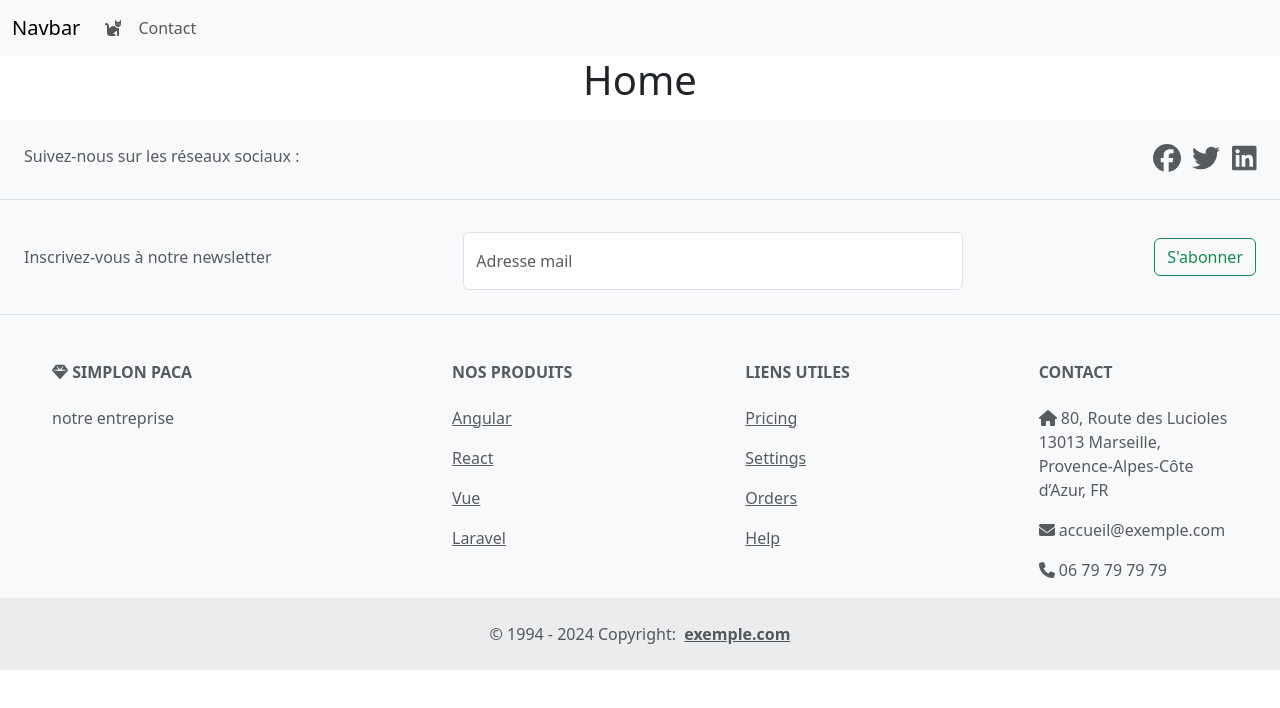
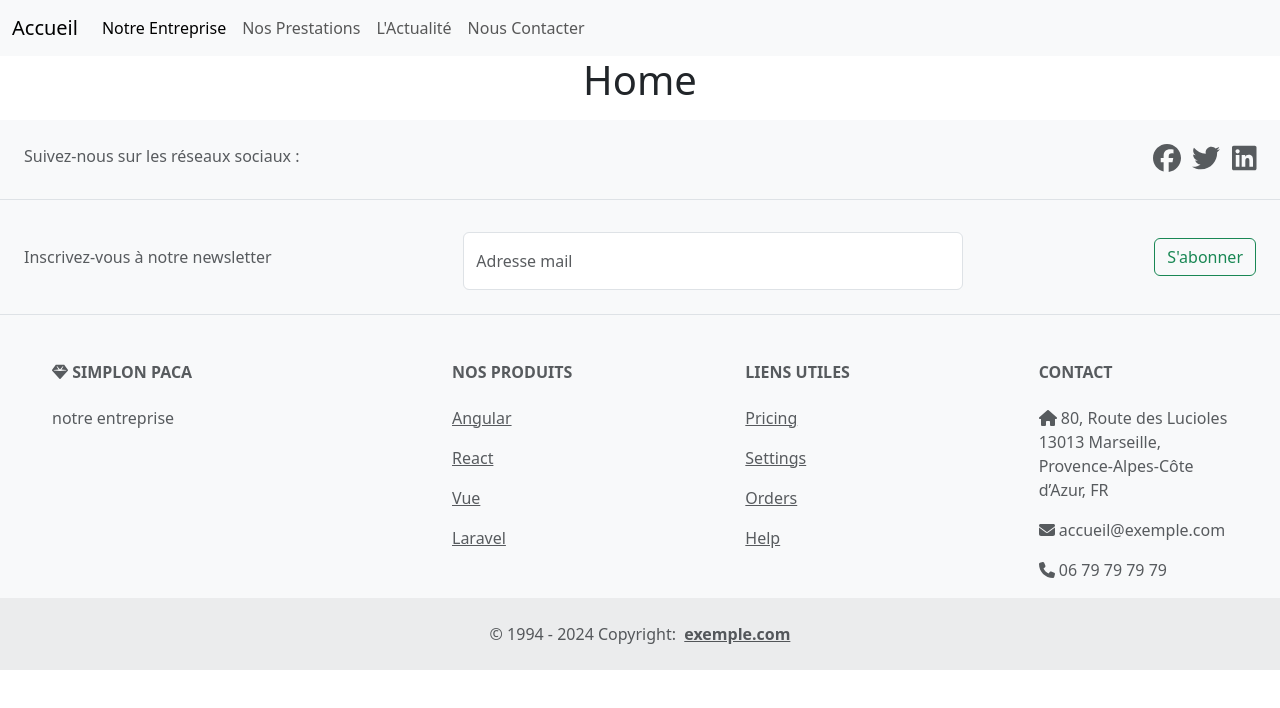
Before and after one commit to vivienLqy/Cours-react, a React (Create React App) app in the folder my_first_app/: page / in a window 1280 px wide. Shown: the top 708 px of the page. Built offline with nearby package versions, Linux system fonts and the light colour scheme.

Commit message:
header soso

```diff
--- a/my_first_app/src/components/Wrapper/Header.js
+++ b/my_first_app/src/components/Wrapper/Header.js
@@ -1,32 +1,34 @@
-import React from "react";
 import { Link } from "react-router-dom";
-import '../../assets/styles/Header.css';
-import { FontAwesomeIcon } from '@fortawesome/react-fontawesome';
-import { faCat } from "@fortawesome/free-solid-svg-icons";
-
-
 
 const Header = () => {
     return (
         <nav className="navbar navbar-expand-lg bg-body-tertiary">
             <div className="container-fluid">
-                <a className="navbar-brand" href="#">Navbar</a>
-                <button className="navbar-toggler" type="button" data-bs-toggle="collapse" data-bs-target="#navbarNavAltMarkup" aria-controls="navbarNavAltMarkup" aria-expanded="false" aria-label="Toggle navigation">
+                <Link className="navbar-brand" to={"/"}>
+                    Accueil
+                </Link>
+                <button className="navbar-toggler" type="button" data-bs-toggle="collapse" data-bs-target="#navbarNav" aria-controls="navbarNav" aria-expanded="false" aria-label="Toggle navigation">
                     <span className="navbar-toggler-icon"></span>
                 </button>
-                <div className="collapse navbar-collapse" id="navbarNavAltMarkup">
-                    <div className="navbar-nav">
-                        <Link className="nav-link" to={"/"}>
-                            <FontAwesomeIcon icon={faCat} />
-                        </Link>
-                        <Link className="nav-link" to={"/contact"}>
-                            Contact
-                        </Link>
-                    </div>
+                <div className="collapse navbar-collapse" id="navbarNav">
+                    <ul className="navbar-nav">
+                        <li className="nav-item">
+                            <Link className="nav-link active" aria-current="page" to={"/business"}>Notre Entreprise</Link>
+                        </li>
+                        <li className="nav-item">
+                            <Link className="nav-link" to={"/service"}>Nos Prestations</Link>
+                        </li>
+                        <li className="nav-item">
+                            <Link className="nav-link" to={"/blog"}>L'Actualité</Link>
+                        </li>
+                        <li className="nav-item">
+                            <Link className="nav-link" to={"/contact"}>Nous Contacter</Link>
+                        </li>
+                    </ul>
                 </div>
             </div>
         </nav>
     );
-};
+}
 
 export default Header;
```
